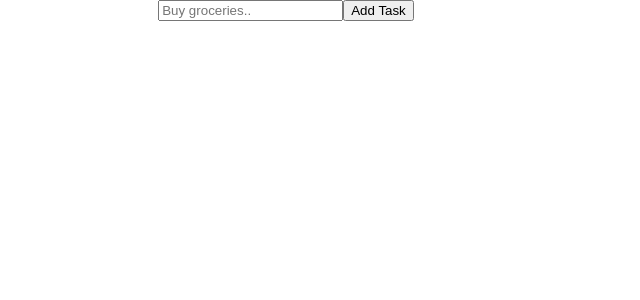
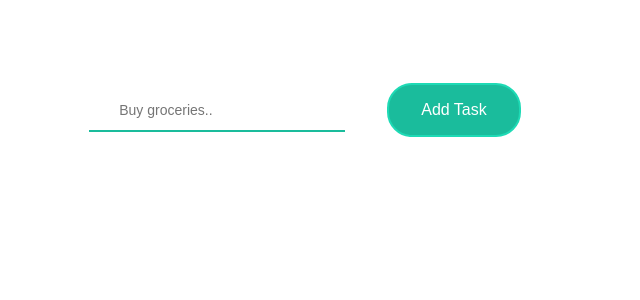
Before and after one commit to meghna-saxena/todo-app, a React (Create React App) app: page / in a window 1280 px wide. Shown: the top 300 px of the page, without its empty margins (354-994 px from the left). Built offline with nearby package versions, Linux system fonts and the light colour scheme.

Commit message:
styled add item component

```diff
--- a/src/components/AddItem/AddItem.css
+++ b/src/components/AddItem/AddItem.css
@@ -0,0 +1,37 @@
+.add-item {
+    margin-top: 50px;
+}
+
+input[type=text] {
+    background-color: white;
+    height: 30px;
+    width: 20%;
+    font-size: 14px;
+    padding: 20px 30px;
+    margin: 40px;
+    box-sizing: border-box;
+    border: none;
+    border-bottom: 2px solid #1abc9c;
+}
+
+.btn-item {
+    border: none;
+    padding: 16px 32px;
+    text-align: center;
+    text-decoration: none;
+    display: inline-block;
+    font-size: 16px;
+    margin: 4px 2px;
+    -webkit-transition-duration: 0.4s; /* Safari */
+    transition-duration: 0.4s;
+    cursor: pointer;
+    background-color: #1abc9c;
+    color: #fff;
+    border: 2px solid #1edab5;
+    border-radius: 25px;
+}
+
+.btn-item:hover {
+    background-color: #eafcf8;
+    color: #1edab5;
+}
--- a/src/components/AddItem/index.js
+++ b/src/components/AddItem/index.js
@@ -1,15 +1,21 @@
 import React, { Component } from 'react';
+import './AddItem.css'
 
 class AddItem extends Component {
     state = {
-        items: ""
+        item: ""
+    }
+
+    inputChangedHandler = (event) => {
+        this.setState({ item: event.target.value })
     }
 
     render() {
         return (
-            <div>
-                <input type="text" placeholder="Buy groceries.." onChange={this.inputChangedHandler} value={this.state.items} />
-                <button>Add Task</button>
+            <div className="add-item">
+                <input type="text" placeholder="Buy groceries.." onChange={this.inputChangedHandler} value={this.state.item} />
+                <button className="btn-item">Add Task</button>
+                {this.state.item}
             </div>
         );
     }
```
